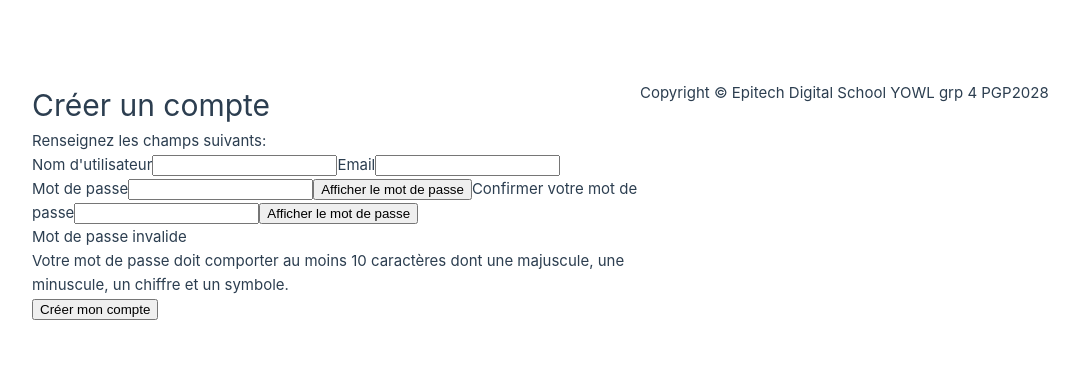
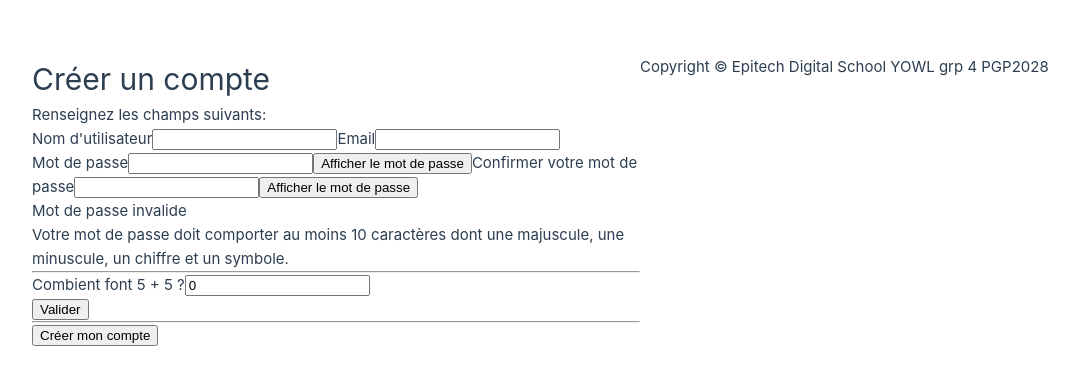
Before and after one commit to theotime2005/YOWL, a Vue app in the folder front/: page /register in a window 1280 px wide. Shown: the part 199-584 px from the top of the page, without its empty margins (0-1079 px from the left). Built offline with nearby package versions, Linux system fonts and the light colour scheme.

Commit message:
Ajout d'un capchat sur les page register et reset password

```diff
--- /dev/null
+++ b/front/src/components/Capchat.vue
@@ -0,0 +1,43 @@
+<script>
+export default {
+  data() {
+    return {
+      isVisible: true,
+      is_valide: false,
+      number_1: Math.floor(Math.random()*9) + 1,
+      number_2: Math.floor(Math.random()*9) + 1,
+      result: 0,
+      error: ""
+    }
+  },
+  methods: {
+    check_capchat() {
+      this.error="";
+      if (this.number_2+this.number_1===this.result) {
+        this.is_valide=true;
+        this.isVisible=false;
+      } else {
+        this.error="FAUX!!!";
+        this.number_1=Math.floor(Math.random()*9) + 1;
+        this.number_2=Math.floor(Math.random()*9) + 1;
+      }
+    }
+  }
+}
+</script>
+
+<template>
+  <div v-if="isVisible">
+    <label for="question">Combient font {{number_1}} + {{number_2}} ?</label>
+    <input type="number" id="question" v-model="result" required>
+    <p>{{error}}</p>
+    <button type="button" @click="check_capchat">Valider</button>
+  </div>
+  <div v-else>
+    <p>Capchat validé.</p>
+  </div>
+</template>
+
+<style scoped>
+
+</style>
--- a/front/src/views/user/Register.vue
+++ b/front/src/views/user/Register.vue
@@ -1,8 +1,10 @@
 <script>
+import Capchat from "@/components/Capchat.vue";
 import Password from "@/components/Password.vue";
 
 export default {
   components: {
+    Capchat,
     Password
   },
   data() {
@@ -14,8 +16,10 @@ export default {
   },
   methods: {
     async confirm_registration() {
-      const isValid = this.$refs.password.valid_passwords(); // Accès au composant Password via $refs
+      const isValid = this.$refs.password.valid_passwords();
       if (!isValid) {
+        return;
+      } else if (!this.$refs.capchat.is_valide) {
         return;
       }
       this.password=this.$refs.password.password_1;
@@ -54,6 +58,9 @@ export default {
       <label for="email">Email</label>
       <input type="email" class="editBox" id="email" v-model="email" required>
       <Password ref="password"/>
+      <hr>
+      <Capchat ref="capchat"/>
+      <hr>
       <button type="submit">Créer mon compte</button>
     </form>
   </div>
--- a/front/src/views/user/ResetPassword.vue
+++ b/front/src/views/user/ResetPassword.vue
@@ -1,7 +1,9 @@
 <script>
+import Capchat from "@/components/Capchat.vue";
 import Password from "@/components/Password.vue";
 export default {
   components: {
+    Capchat,
     Password
   },
   data() {
@@ -29,7 +31,7 @@ export default {
       }
     },
     async change_password() {
-      if (!this.$refs.password.valid_passwords()) {
+      if (!this.$refs.password.valid_passwords() || !this.$refs.capchat.is_valide) {
         return;
       }
       this.password = this.$refs.password.password_1;
@@ -64,6 +66,8 @@ export default {
   <form v-if="!pageClose && is_valid==true" @submit.prevent="change_password">
     <p>Veuillez remplir tous les champs</p>
     <Password ref="password"/>
+    <hr>
+    <Capchat ref="capchat"/>
     <button type="submit">Réinitialiser</button>
   </form>
   <div v-else-if="!is_valid">
```
